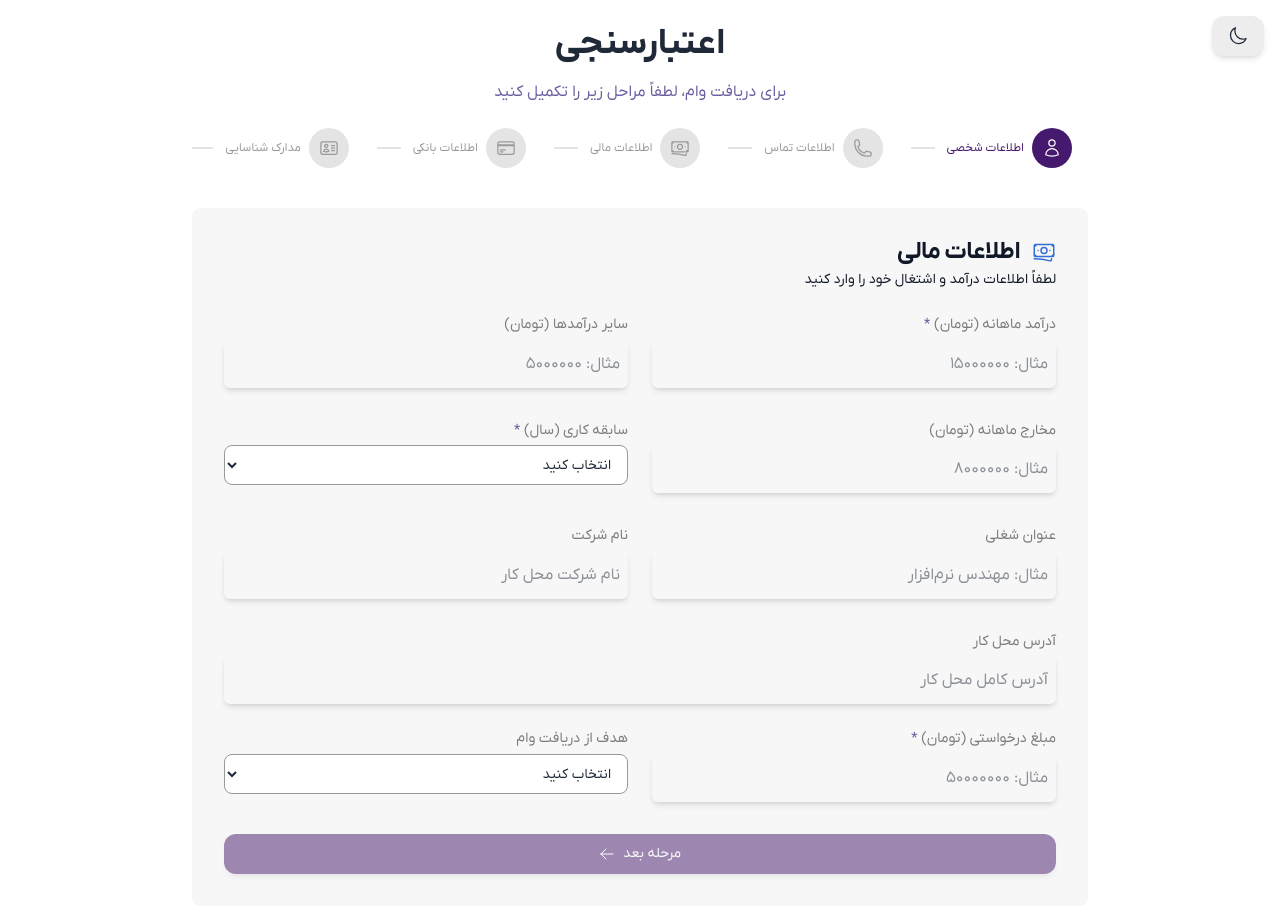
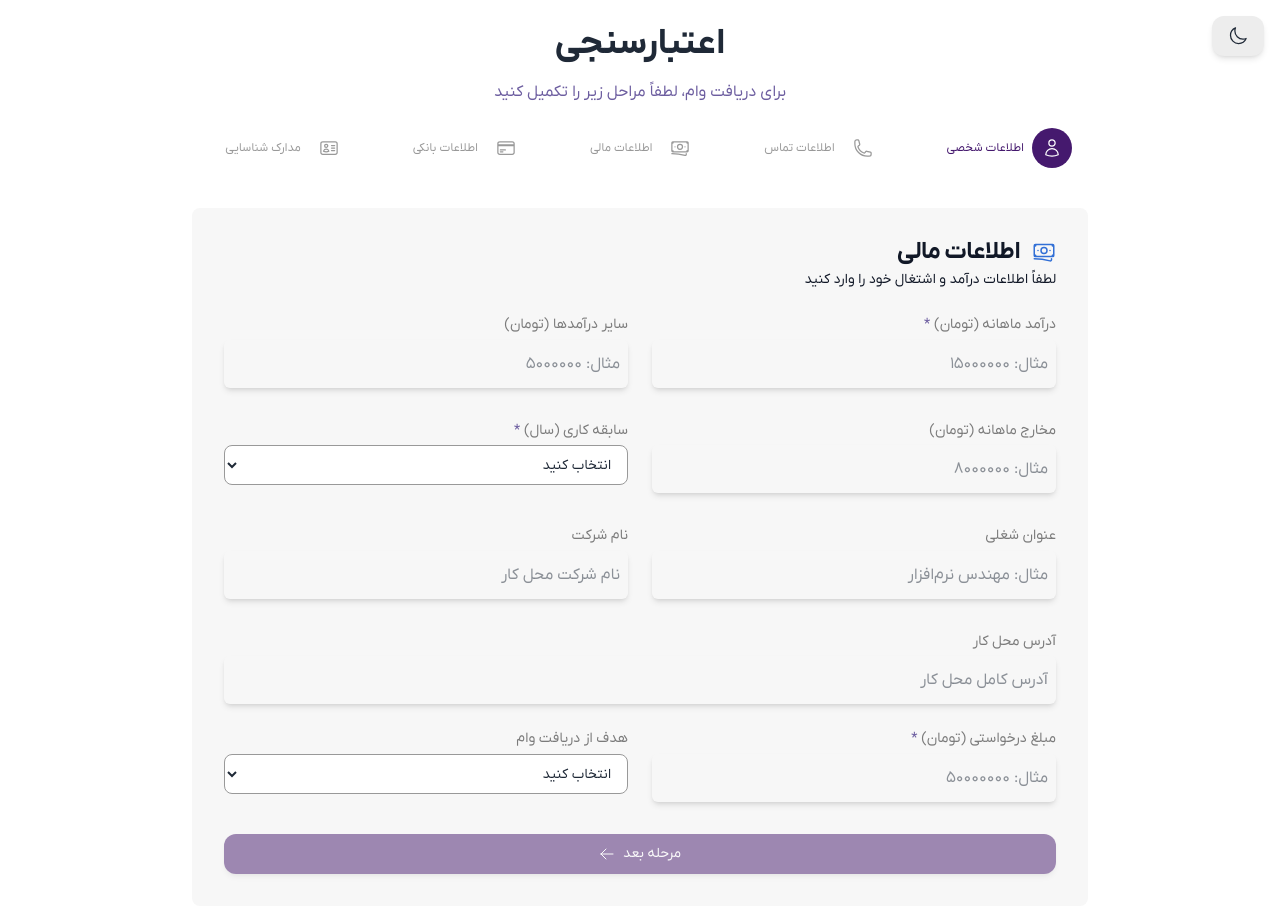
Before and after one commit to krmsaeed/openbanking, a Next.js app: page /credit-assessment in a window 1280 px wide. Shown: the top 916 px of the page. Built offline with nearby package versions, Linux system fonts and the light colour scheme.

Commit message:
refactor: finalize styling and dependency updates
- Updated global CSS styles for better consistency
- Enhanced home loader component
- Improved credit assessment progress steps
- Updated yarn.lock with latest dependencies

```diff
--- a/src/app/styles/globals.css
+++ b/src/app/styles/globals.css
@@ -15,6 +15,15 @@ body {
   font-family: var(--font-vazirmatn), "Tahoma", sans-serif;
   -webkit-font-smoothing: antialiased;
   -moz-osx-font-smoothing: grayscale;
+  background-color: var(--color-bg);
+  color: var(--color-text);
+  transition: background-color 0.3s ease, color 0.3s ease;
+}
+
+/* برای تست راحت‌تر Dark Mode */
+.dark-mode-preview {
+  background-color: var(--color-bg) !important;
+  color: var(--color-text) !important;
 }
 
 @keyframes pulse {
--- a/src/components/HomeLoader.tsx
+++ b/src/components/HomeLoader.tsx
@@ -6,10 +6,12 @@ import axios from "axios";
 import Image from "next/image";
 import { useUser } from "@/contexts/UserContext";
 type ResponseBody = {
-    "body": {
-        "isCustomer": boolean
-    },
-    "processId": number
+    data: {
+        "body": {
+            "isCustomer": boolean
+        },
+        "processId": number
+    }
 }
 function HomeLoader() {
     const router = useRouter();
@@ -25,13 +27,12 @@ function HomeLoader() {
         }
         await axios.post('/api/bpms/kekyc-user-send-message', { serviceName: "virtual-open-deposit", body: { code: nationalCode } })
             .then((response) => {
-                const res = response.data as ResponseBody;
-                console.log(res)
-                if (res.body.isCustomer) {
-                    setUserData({ nationalCode, step: 2, processId: res.processId });
+                const { data } = response.data as ResponseBody;
+                if (data.body.isCustomer) {
+                    setUserData({ nationalCode, step: 2, processId: data.processId });
                     router.push("/register");
                 } else {
-                    setUserData({ nationalCode, processId: res.processId });
+                    setUserData({ nationalCode, processId: data.processId });
                     router.push("/register");
                 }
             })
@@ -54,7 +55,7 @@ function HomeLoader() {
                     <h3 className="text-lg font-semibold text-red-600">خطا در اطلاعات</h3>
                     <p className="mt-2 text-sm text-red-500">{error}</p>
                 </div>
-                <div className="flex gap-2">
+                <div className="flex gap-2">u
                     <button className="px-4 py-2 rounded bg-gray-100" onClick={() => router.push('/')}>برگشت</button>
                     <button className="px-4 py-2 rounded bg-primary text-white" onClick={() => router.push('/register')}>رفتن به ثبت‌نام</button>
                 </div>
--- a/src/components/credit-assessment/ProgressSteps.tsx
+++ b/src/components/credit-assessment/ProgressSteps.tsx
@@ -35,7 +35,7 @@ export function ProgressSteps({ currentStep }: ProgressStepsProps) {
                     <div key={item.number} className="flex items-center flex-shrink-0">
                         <div className={`flex items-center justify-center w-10 h-10 rounded-full ${currentStep >= item.number
                             ? 'bg-primary text-white'
-                            : 'bg-gray-200 dark:bg-gray-700 text-gray-500 dark:text-gray-400'
+                            : 'bg-dark-100 dark:bg-dark-700 text-gray-500 dark:text-gray-400'
                             }`}>
                             <item.icon className="w-5 h-5" />
                         </div>
@@ -44,7 +44,7 @@ export function ProgressSteps({ currentStep }: ProgressStepsProps) {
                             {item.title}
                         </span>
                         {index < steps.length - 1 && (
-                            <div className={`w-6 h-0.5 mx-3 ${currentStep > item.number ? 'bg-primary' : 'bg-gray-200 dark:bg-gray-600'
+                            <div className={`w-6 h-0.5 mx-3 ${currentStep > item.number ? 'bg-primary' : 'bg-dark-200 dark:bg-gray-400'
                                 }`} />
                         )}
                     </div>
```
Also changed, not shown: 1 other file (tests, documents, lock files or other folders).
